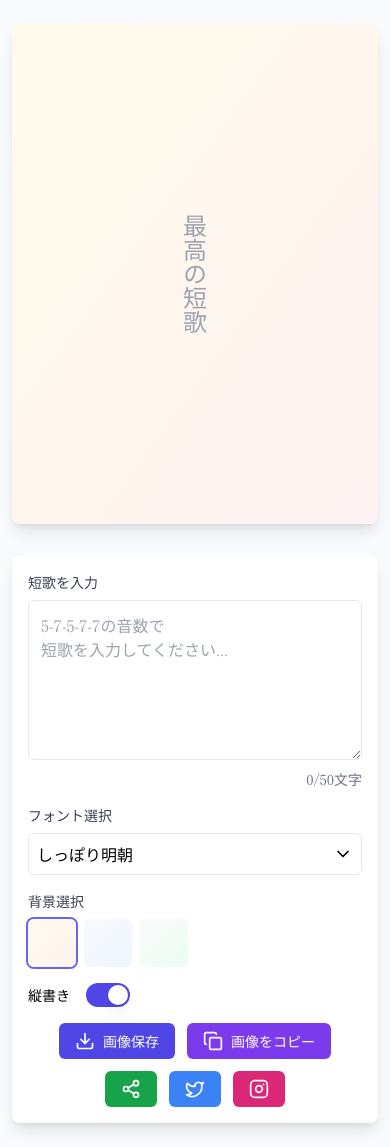
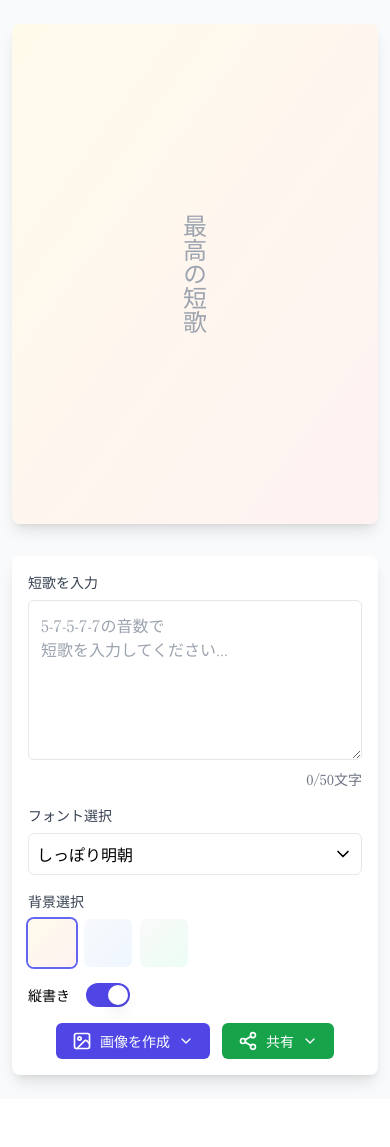
Before and after one commit to upamune/tanka, a React (Vite) app: page / in a window 390 px wide. After the commit the page ends 1099 px from the top, so only its background shows below. Built offline with nearby package versions, Linux system fonts and the light colour scheme; a web font is replaced by a local one.

Commit message:
use Dropdown menu

```diff
--- a/src/components/Controls.tsx
+++ b/src/components/Controls.tsx
@@ -1,11 +1,11 @@
-import { Download, Share2, Twitter, Instagram, Copy } from 'lucide-react';
+import { Download, Share2, Twitter, Instagram, Copy, Image, ChevronDown, Link } from 'lucide-react';
 import { toast } from 'react-hot-toast';
 import { BACKGROUNDS } from '../constants';
 import type { TankaData } from '../types';
 import { FontSelect } from './FontSelect';
 import { Switch } from '../components/ui/switch';
 import { Label } from '../components/ui/label';
-import { type ChangeEvent, useState, useEffect } from 'react';
+import { type ChangeEvent, useState, useEffect, useRef } from 'react';
 
 interface Props {
   tanka: TankaData;
@@ -32,10 +32,29 @@ export const Controls = ({
 
   const [text, setText] = useState<string>(tanka.text);
   const [isComposing, setIsComposing] = useState<boolean>(false);
+  const [isImageMenuOpen, setIsImageMenuOpen] = useState(false);
+  const [isShareMenuOpen, setIsShareMenuOpen] = useState(false);
+  const imageMenuRef = useRef<HTMLDivElement>(null);
+  const shareMenuRef = useRef<HTMLDivElement>(null);
 
   useEffect(() => {
     setText(tanka.text);
   }, [tanka.text]);
+
+  // クリックアウトサイドの処理を共通化
+  useEffect(() => {
+    const handleClickOutside = (event: MouseEvent) => {
+      if (imageMenuRef.current && !imageMenuRef.current.contains(event.target as Node)) {
+        setIsImageMenuOpen(false);
+      }
+      if (shareMenuRef.current && !shareMenuRef.current.contains(event.target as Node)) {
+        setIsShareMenuOpen(false);
+      }
+    };
+
+    document.addEventListener('mousedown', handleClickOutside);
+    return () => document.removeEventListener('mousedown', handleClickOutside);
+  }, []);
 
   const onTextChange = (newText: string) => {
     onTankaChange({ ...tanka, text: newText });
@@ -135,9 +154,10 @@ export const Controls = ({
         </div>
 
         <div className="flex flex-wrap gap-3 sm:gap-4 justify-center sm:justify-start">
+          <div className="relative" ref={imageMenuRef}>
             <button
               type="button"
-            onClick={onDownload}
+              onClick={() => setIsImageMenuOpen(!isImageMenuOpen)}
               disabled={isGenerating}
               className={`flex items-center gap-2 px-4 py-2 bg-indigo-600 text-white rounded-md hover:bg-indigo-700 text-sm sm:text-base ${
                 isGenerating ? 'opacity-50 cursor-not-allowed' : ''
@@ -146,14 +166,30 @@ export const Controls = ({
               {isGenerating ? (
                 <>
                   <div className="w-5 h-5 border-2 border-white border-t-transparent rounded-full animate-spin" />
-                <span>画像保存</span>
+                  <span>生成中...</span>
                 </>
               ) : (
                 <>
-                <Download size={20} />
-                <span>画像保存</span>
+                  <Image size={20} />
+                  <span>画像を作成</span>
+                  <ChevronDown size={16} className={`transition-transform ${isImageMenuOpen ? 'rotate-180' : ''}`} />
                 </>
               )}
+            </button>
+
+            {isImageMenuOpen && !isGenerating && (
+              <div className="absolute left-0 mt-2 w-48 rounded-md shadow-lg bg-white ring-1 ring-black ring-opacity-5 z-10">
+                <div className="py-1">
+                  <button
+                    type="button"
+                    onClick={() => {
+                      onDownload();
+                      setIsImageMenuOpen(false);
+                    }}
+                    className="flex items-center gap-2 px-4 py-2 text-sm text-gray-700 hover:bg-gray-100 w-full"
+                  >
+                    <Download size={18} />
+                    <span>保存</span>
                   </button>
                   <button
                     type="button"
@@ -165,31 +201,42 @@ export const Controls = ({
                         console.error(error);
                         toast.error('画像のコピーに失敗しました');
                       }
+                      setIsImageMenuOpen(false);
                     }}
-            disabled={isGenerating}
-            className={`flex items-center gap-2 px-4 py-2 bg-violet-600 text-white rounded-md hover:bg-violet-700 text-sm sm:text-base ${
-              isGenerating ? 'opacity-50 cursor-not-allowed' : ''
-            }`}
+                    className="flex items-center gap-2 px-4 py-2 text-sm text-gray-700 hover:bg-gray-100 w-full"
                   >
-            {isGenerating ? (
-              <>
-                <div className="w-5 h-5 border-2 border-white border-t-transparent rounded-full animate-spin" />
-                <span>画像をコピー</span>
-              </>
-            ) : (
-              <>
-                <Copy size={20} />
-                <span>画像をコピー</span>
-              </>
+                    <Copy size={18} />
+                    <span>コピー</span>
+                  </button>
+                </div>
+              </div>
             )}
-          </button>
+          </div>
+
+          <div className="relative" ref={shareMenuRef}>
             <button
               type="button"
-            onClick={onShare}
+              onClick={() => setIsShareMenuOpen(!isShareMenuOpen)}
               className="flex items-center gap-2 px-4 py-2 bg-green-600 text-white rounded-md hover:bg-green-700 text-sm sm:text-base"
             >
               <Share2 size={20} />
-            <span className="hidden sm:inline">共有</span>
+              <span>共有</span>
+              <ChevronDown size={16} className={`transition-transform ${isShareMenuOpen ? 'rotate-180' : ''}`} />
+            </button>
+
+            {isShareMenuOpen && (
+              <div className="absolute left-0 mt-2 w-48 rounded-md shadow-lg bg-white ring-1 ring-black ring-opacity-5 z-10">
+                <div className="py-1">
+                  <button
+                    type="button"
+                    onClick={() => {
+                      onShare();
+                      setIsShareMenuOpen(false);
+                    }}
+                    className="flex items-center gap-2 px-4 py-2 text-sm text-gray-700 hover:bg-gray-100 w-full"
+                  >
+                    <Link size={18} />
+                    <span>URLをコピー</span>
                   </button>
                   <a
                     href={`https://twitter.com/intent/tweet?text=${encodeURIComponent(
@@ -197,19 +244,16 @@ export const Controls = ({
                     )}&url=${encodeURIComponent(shareUrl)}`}
                     target="_blank"
                     rel="noopener noreferrer"
-            className="flex items-center gap-2 px-4 py-2 bg-blue-500 text-white rounded-md hover:bg-blue-600 text-sm sm:text-base"
+                    onClick={() => setIsShareMenuOpen(false)}
+                    className="flex items-center gap-2 px-4 py-2 text-sm text-gray-700 hover:bg-gray-100 w-full"
                   >
-            <Twitter size={20} />
+                    <Twitter size={18} />
+                    <span>Twitterに投稿</span>
                   </a>
-          <button
-            type="button"
-            onClick={() => {
-              toast.success('画像を保存して、Instagramアプリから共有してください');
-            }}
-            className="flex items-center gap-2 px-4 py-2 bg-pink-600 text-white rounded-md hover:bg-pink-700 text-sm sm:text-base"
-          >
-            <Instagram size={20} />
-          </button>
+                </div>
+              </div>
+            )}
+          </div>
         </div>
       </div>
     </div>
```
Lines whose indentation alone changed are shown as unchanged.
